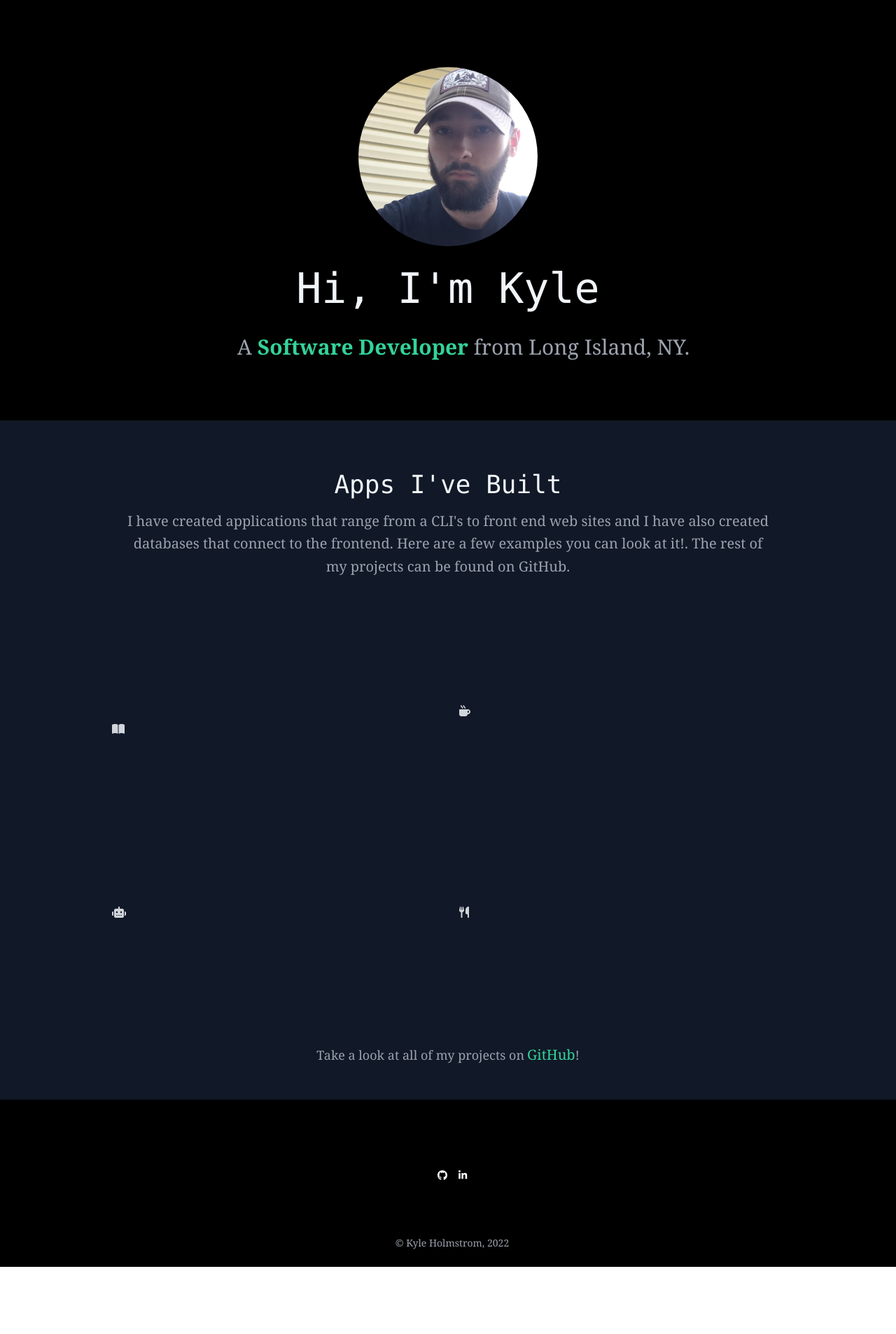
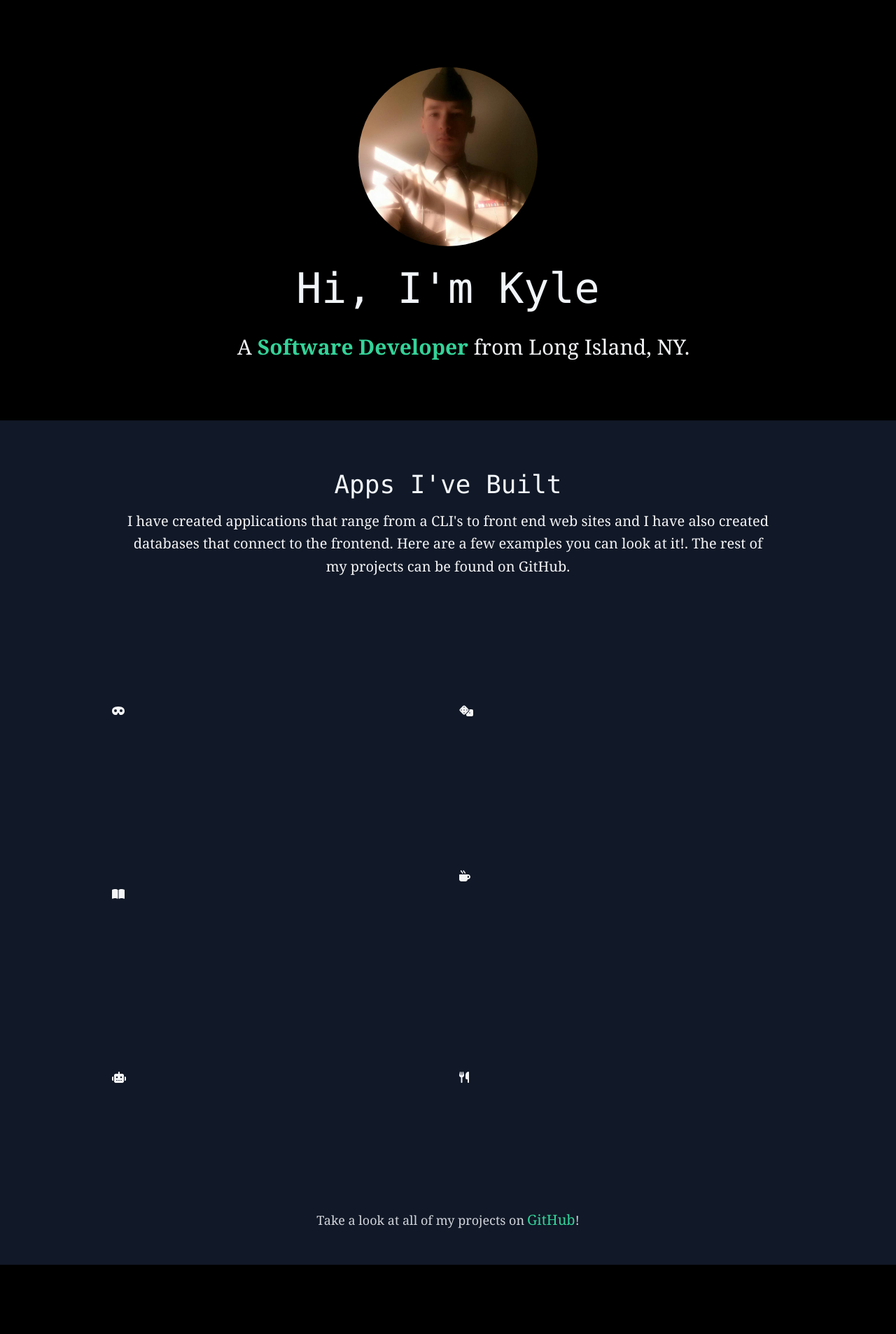
Before and after one commit to Kyle-Holmstrom/kyleholmstrom.github.io, a React (Create React App) app: page / in a window 1280 px wide. Shown: the top 1907 px of the page at 70% size. Before the commit the page ends 1811 px from the top, so only its background shows below. Built offline with nearby package versions, Linux system fonts and the light colour scheme.

Commit message:
Changed photo of myself, added in a few more projects to website and lightened up the text color.

```diff
--- a/src/components/Footer.js
+++ b/src/components/Footer.js
@@ -23,9 +23,6 @@ const Footer = () => {
                 <ul className="flex justify-inline">
                     <li className="mx-2">
                         <a href="https://github.com/Kyle-Holmstrom?tab=repositories" rel="noreferrer" target="_blank" >
-                            {/* <img
-                            className="w-20 bg-white"
-                            src={GitLogo} alt="GitHub" /> */}
                             <FontAwesomeIcon className="h-12 text-white" icon={faGithub} />
                         </a>
                     </li>
@@ -37,7 +34,7 @@ const Footer = () => {
                 </ul>
             </div>
             <section className="my-3 text-gray-400 text-l font-serif">
-                © Kyle Holmstrom, 2022
+                © 2022
             </section>
         </footer>
     )
--- a/src/components/Hero.js
+++ b/src/components/Hero.js
@@ -1,15 +1,15 @@
-import me from '../images/me.jpg';
+import MeUniform from '../images/MeUniform.jpg';
 
 const Hero = () => {
     return (
         <div className="bg-black pt-24">
             <span>
-                <img src={me} alt="pic"
-                className="w-64 rounded-full mr-auto ml-auto"
+                <img src={MeUniform} alt="pic"
+                className="z-1 w-64 rounded-full mr-auto ml-auto"
                 />
             </span>
             <h1 className="text-slate-100 font-mono flex justify-center text-6xl leading-loose">Hi, I'm Kyle</h1>
-            <div className="pl-11 text-gray-400 font-serif flex justify-center text-3xl leading-relaxed pb-20">
+            <div className="pl-11 text-gray-100 font-serif flex justify-center text-3xl leading-relaxed pb-20">
                 <h2>
                     A <span className=" text-emerald-400 font-bold">Software Developer</span> from Long Island, NY.
                 </h2>
--- a/src/components/Projects.js
+++ b/src/components/Projects.js
@@ -1,11 +1,27 @@
 import { FontAwesomeIcon } from "@fortawesome/react-fontawesome";
-import { faRobot, faUtensils, faBookOpen, faMugHot } from "@fortawesome/free-solid-svg-icons";
+import { faRobot, faUtensils, faBookOpen, faMugHot, faMask, faDice } from "@fortawesome/free-solid-svg-icons";
 
 const Projects = () => {
     const project = [
         {
-            title: "OOP/Classes",
-            subtitle: "Made with Python",
+          title: "Angular Tour of Heroes",
+          subtitle: "Angular Integrated with Express and Mongo",
+          description:
+            "Angular project integrated with express and mongodb",
+          image: faMask,
+          link: "https://github.com/Kyle-Holmstrom/AngularTourOfHeroes",
+        },
+        {
+          title: "Chore Door",
+          subtitle: "HTML, CSS, JS",
+          description:
+            "Just a small fun web game where you guess the doors that don't contain a chore bot!",
+          image: faDice,
+          link: "https://github.com/Kyle-Holmstrom/ChoreDoor",
+        },
+        {
+            title: "Bast Fazoolin",
+            subtitle: "Python",
             description:
               "This is a small command line application displaying object oriented programing in python. I created a restaurant application that will display what is on the menu based on the time you select",
             image: faBookOpen,
@@ -13,7 +29,7 @@ const Projects = () => {
           },
           {
             title: "Tea Cozy",
-            subtitle: "Made With HTML, CSS",
+            subtitle: "HTML, CSS",
             description:
               "The tea cozy is a fictional coffee shop designed with html and css",
             image: faMugHot,
@@ -21,7 +37,7 @@ const Projects = () => {
           },
           {
             title: "Coffee Bot",
-            subtitle: "Made with Python",
+            subtitle: "Python",
             description:
               "Friendly coffee bot designed to take your order when you arrive at a coffee shop!",
             image: faRobot,
@@ -29,7 +45,7 @@ const Projects = () => {
           },
           {
             title: "Restaurant Locator",
-            subtitle: "Made with React",
+            subtitle: "React",
             description:
               "It uses the yelp api to search for local restaurants based on what your craving!",
             image: faUtensils,
@@ -45,7 +61,7 @@ const Projects = () => {
                     <h1 className="text-slate-100 font-mono flex justify-center text-4xl leading-loose">
                     Apps I've Built
                     </h1>
-                    <p className="mx-4 text-gray-400 font-serif flex justify-center text-xl leading-relaxed pb-2">
+                    <p className="mx-4 text-gray-100 font-serif flex justify-center text-xl leading-relaxed pb-2">
                     I have created applications that range from a CLI's to front end web sites and
                     I have also created databases that connect to the frontend. Here are a
                     few examples you can look at it!. The rest of my projects can be found on GitHub.
@@ -60,7 +76,7 @@ const Projects = () => {
                     target="_blank"
                     className="sm:w-1/2 w-100 p-4">
                     <div className="flex relative">
-                    <FontAwesomeIcon className="text-gray-300 absolute inset-0 w-full h-full object-cover object-center"
+                    <FontAwesomeIcon className="text-gray-100 absolute inset-0 w-full h-full object-cover object-center"
                         icon={myProject.image} />
                     <div className="px-8 py-10 relative z-10 w-full border-4 border-gray-800 bg-gray-900 opacity-0 hover:opacity-100">
                         <h2 className="tracking-widest text-sm font-serif title-font font-medium text-green-400 mb-1">
@@ -69,14 +85,14 @@ const Projects = () => {
                         <h1 className="title-font text-lg font-medium font-mono text-slate-100 mb-3">
                         {myProject.title}
                         </h1>
-                        <p className="text-gray-400 font-serif leading-relaxed">{myProject.description}</p>
+                        <p className="text-gray-100 font-serif leading-relaxed">{myProject.description}</p>
                     </div>
                     </div>
                 </a>
                 ))}
             </div>
         </div>
-        <h2 className="font-serif text-gray-400 leading-relaxed text-lg py-12 flex justify-center">Take a look at all of my projects on
+        <h2 className="font-serif text-gray-300 leading-relaxed text-lg py-12 flex justify-center">Take a look at all of my projects on
             <a href="https://github.com/Kyle-Holmstrom?tab=repositories" rel="noreferrer" target="_blank"
             className="pl-1 text-xl font-serif text-emerald-400">GitHub</a>!</h2>
     </section>
```
Also changed, not shown: src/images/MeUniform.jpg (added), src/images/me.jpg (deleted).
